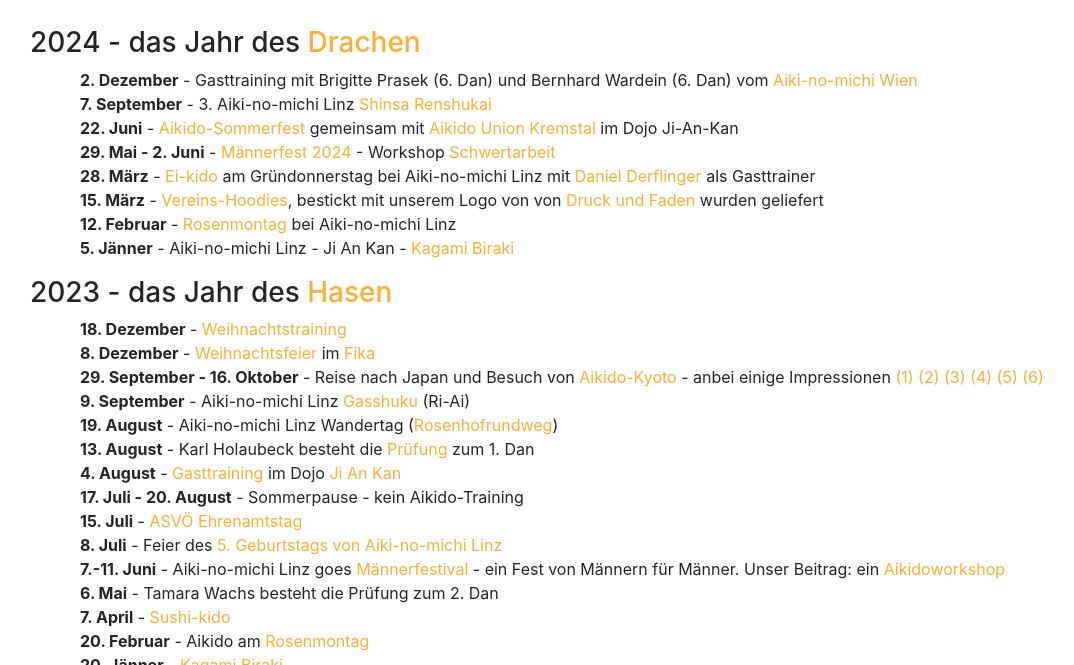
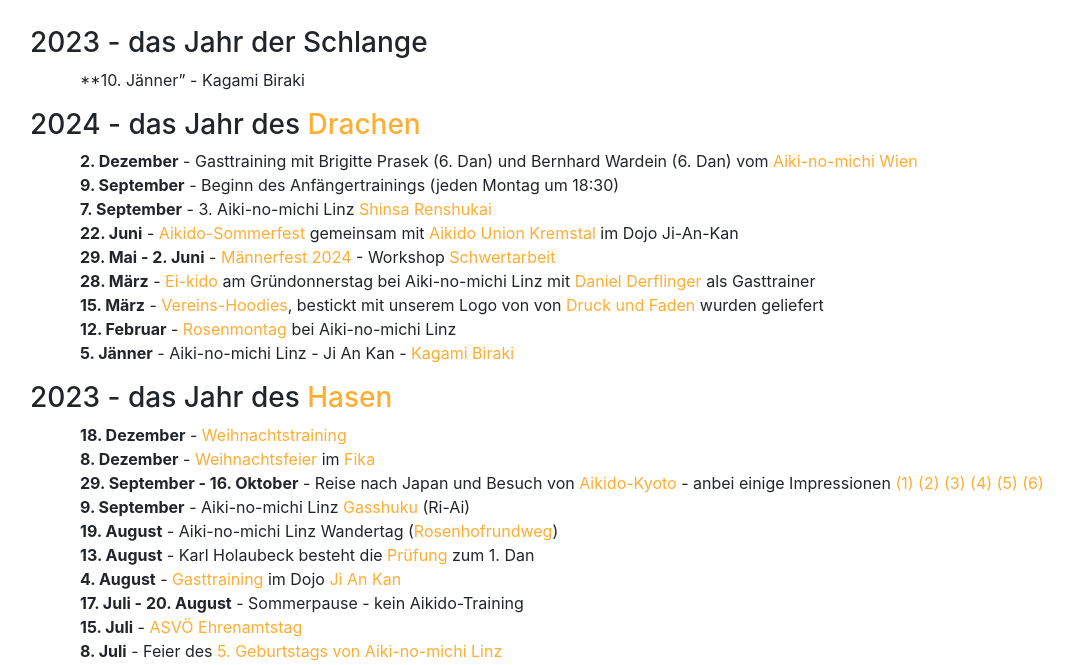
Before and after one commit to TWachs/aikinomichi-linz, a Jekyll site: the page built from aktuelles.md, in a window 1280 px wide and 900 px high, scrolled down 350 px, cut to the strip 235-900 px from the top of the window. Shown: the whole strip, without its empty margins (55-1129 px from the left). Built offline with Jekyll 4.4.1, drawn with Linux system fonts in a browser that asks for light colours; nearby versions of some CDN libraries.

Commit message:
Update aktuelles.md

```diff
--- a/aktuelles.md
+++ b/aktuelles.md
@@ -8,9 +8,13 @@
 
 <iframe width="560" height="315" style="display:block; margin: 0 auto 30px auto;" src="https://www.youtube.com/embed/DrgovmdFho8" title="YouTube video player" frameborder="0" allow="accelerometer; autoplay; clipboard-write; encrypted-media; gyroscope; picture-in-picture; web-share" allowfullscreen></iframe>
 
+### 2023 - das Jahr der Schlange
+* **10. Jänner" - Kagami Biraki
+
 ### 2024 - das Jahr des [Drachen](https://www.facebook.com/photo/?fbid=858191322982747&set=a.441578571310693&notif_id=1704027669781123&notif_t=feedback_reaction_generic&ref=notif){:target="_blank"}
 
 * **2. Dezember** - Gasttraining mit Brigitte Prasek (6. Dan) und Bernhard Wardein (6. Dan) vom [Aiki-no-michi Wien](http://www.aikinomichi.at/drupal7/){:target="_blank"}
+* **9. September** - Beginn des Anfängertrainings (jeden Montag um 18:30)
 * **7. September** - 3. Aiki-no-michi Linz [Shinsa Renshukai](https://www.facebook.com/photo/?fbid=1006464580910357&set=a.173888970834593){:target="_blank"}
 * **22. Juni** - [Aikido-Sommerfest](https://www.facebook.com/photo?fbid=122154300854234000&set=pcb.122154300908234000){:target="_blank"} gemeinsam mit [Aikido Union Kremstal](https://www.facebook.com/profile.php?id=61557020004810){:target="_blank"} im Dojo Ji-An-Kan
 * **29. Mai - 2. Juni** - [Männerfest 2024](https://www.maennerfestival.at/festival.html){:target="_blank"} - Workshop [Schwertarbeit](https://www.maennerfestival.at/japanische-schwertarbeit-2.html){:target="_blank"}
```
